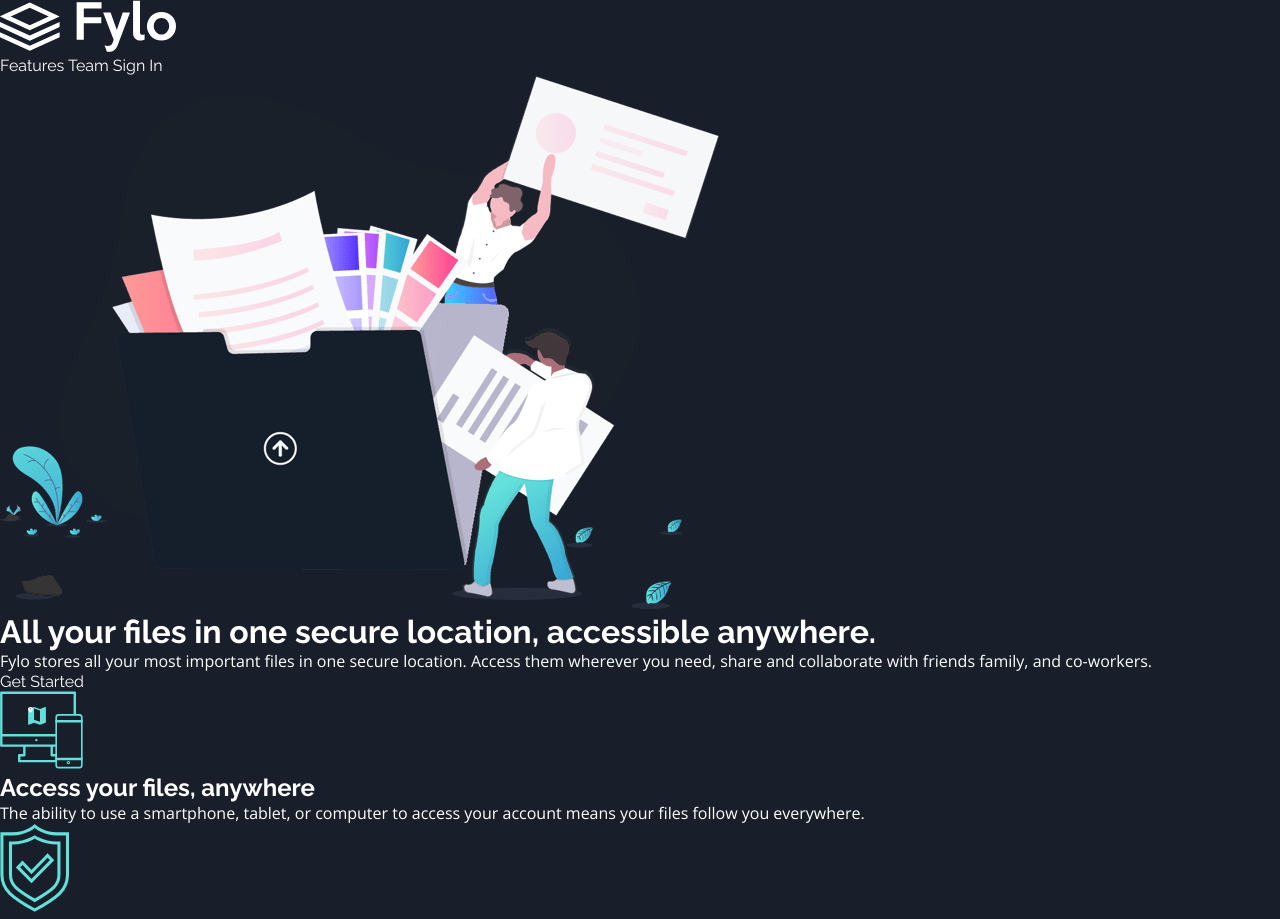
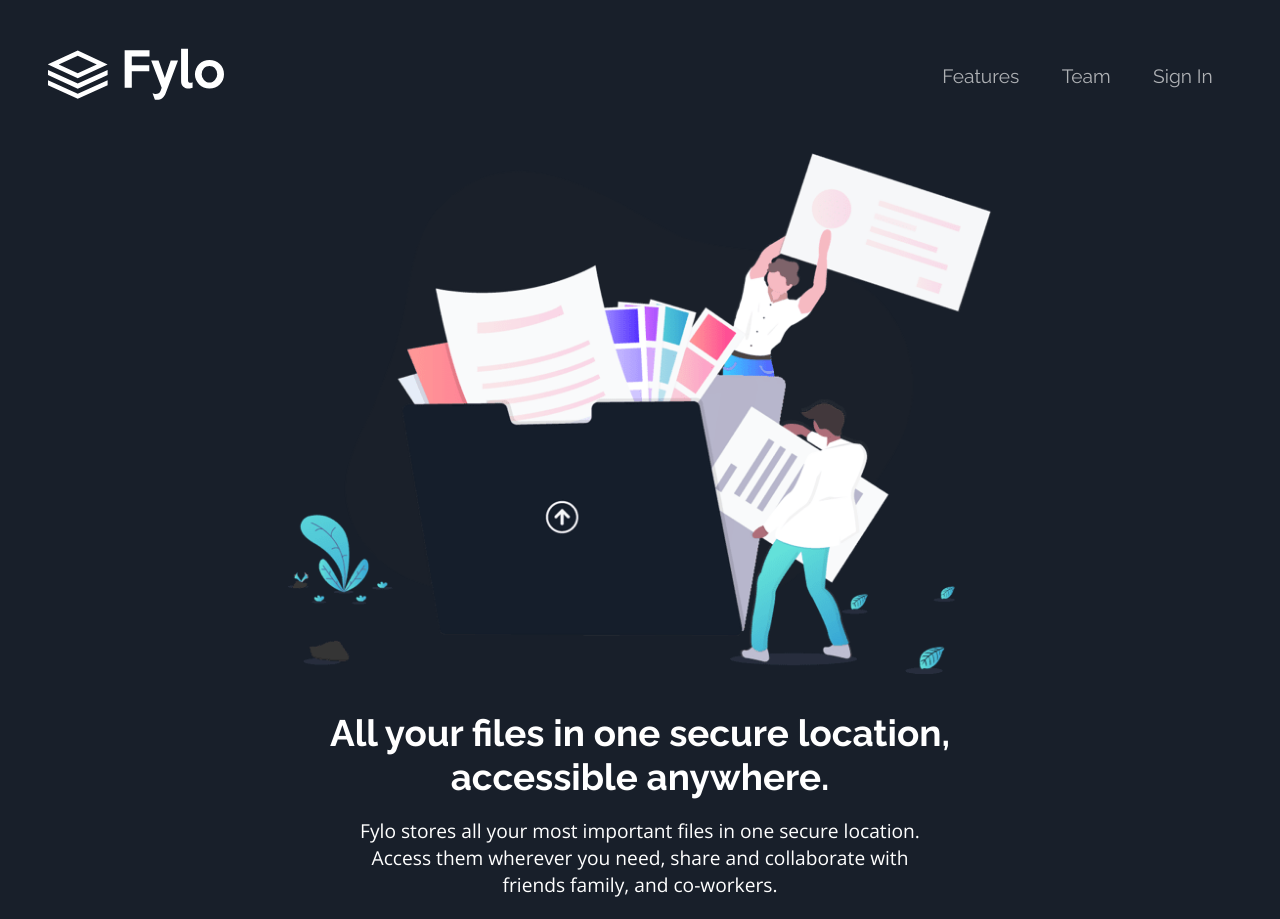
Before and after one commit to Corbinhol/fylo-dark-theme-page, a plain HTML site: page index.html in a window 1280 px wide. Shown: the top 919 px of the page. Drawn offline with nearby package versions, Linux system fonts and the light colour scheme.

Commit message:
Setup first 2 sections

```diff
--- a/assets/css/styles.css
+++ b/assets/css/styles.css
@@ -20,9 +20,109 @@ svg {
 
 p {
     font-family: 'Open Sans', sans-serif;
+    font-size: 1.2rem;
+}
 
+header {
+    display: flex;
+    justify-content: space-between;
+    align-items: center;
+}
+
+header img {
+    margin: 3em 3em;
+}
+
+header .header-links {
+    margin-right: 3em;
+}
+
+header .header-links a {
+    padding: 1em;
+    font-size: 1.2rem;
+    opacity: 65%
+}
+
+header .header-links a:hover {
+    transition: .3s;
+    opacity: 100%
+}
+
+main {
+    display: flex;
+    flex-direction: column;
+    align-items: center;
+}
+
+.first-section {
+    display: flex;
+    flex-direction: column;
+    align-items: center;
+    margin-bottom: 5em;
+}
+
+.main-preview-image {
+    width: 55%
+}
+
+.first-section h1 {
+    width: 60%;
+    text-align: center;
+    margin: 1em 0 .5em 0;
+}
+
+.first-section p {
+    max-width: 45%;
+    text-align: center;
+}
+
+.first-section a {
+    padding: 1.3em 6em;
+    margin: 3em;
+    background-color: hsl(198, 60%, 50%);
+    border-radius: 3em;
+}
+
+.first-section a:hover {
+    transition: .5s;
+    background-color: hsl(198, 75%, 58%);
+}
+
+h1 {
+    font-size: 2.3rem;
 }
 
 body {
     background-color: var(--second-section-background);
 }
+
+.features {
+    display: grid;
+    width: 65%;
+    grid-template-rows: 1fr 1fr;
+    grid-template-columns: 1fr 1fr;
+    gap: 5em 5em;
+}
+
+.features .feature-section {
+    display: flex;
+    flex-direction: column;
+    align-items: center;
+    justify-content: center;
+    text-align: center;
+}
+
+.features .feature-section img {
+    width: 5em;
+    margin-bottom: 2em;
+}
+
+.features .feature-section img#shield {
+    width: 4.5em;
+    margin-bottom: 2em;
+}
+
+
+.features .feature-section p {
+    padding: 1em;
+}
--- a/index.html
+++ b/index.html
@@ -21,18 +21,22 @@
 <body>
   <header>
     <a href=""><img class="logo" src="assets/images/logo.svg" alt="company logo"></a>
-    <div class="top-links">
+    <div class="header-links">
         <a href="#">Features</a>
         <a href="#">Team</a>
         <a href="#">Sign In</a>
     </div>
   </header>
+
   <main>
+    <div class="first-section">
       <img class="main-preview-image" src="assets/images/illustration-intro.png" alt="preview-image">
       <h1>All your files in one secure location, accessible anywhere.</h1>
       <p>Fylo stores all your most important files in one secure location. Access them wherever
       you need, share and collaborate with friends family, and co-workers.</p>
       <a class="get-started" href="#">Get Started</a>
+    </div>
+
 
     <div class="features">
       <div class="feature-section">
@@ -42,7 +46,7 @@
           files follow you everywhere.</p>
       </div>
       <div class="feature-section">
-        <img class="feature-picture" src="assets/images/icon-security.svg" alt="feature picture">
+        <img id="shield" class="feature-picture" src="assets/images/icon-security.svg" alt="feature picture">
         <h2>Security you can trust</h2>
         <p>2-factor authentication and user-controlled encryption are just a couple of the security
           features we allow to help secure your files.</p>
```
Lines whose indentation alone changed are shown as unchanged.
